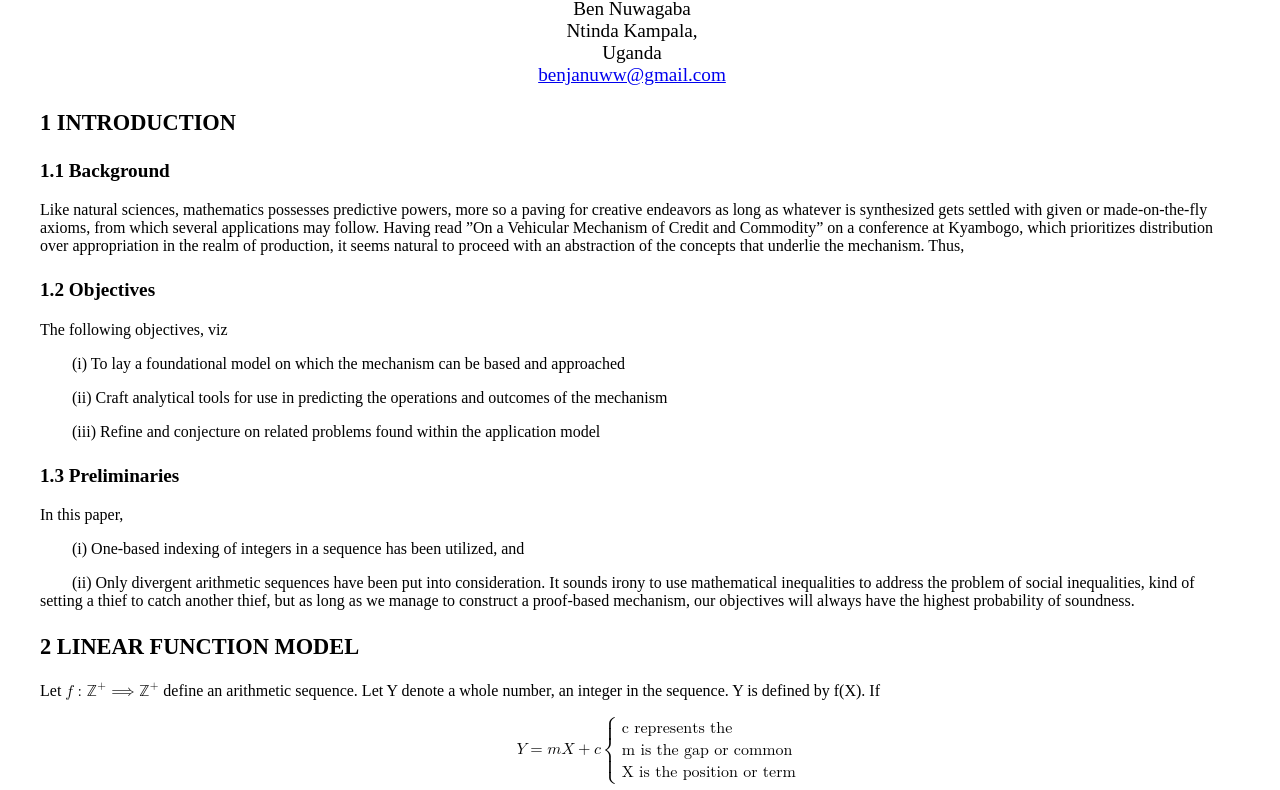
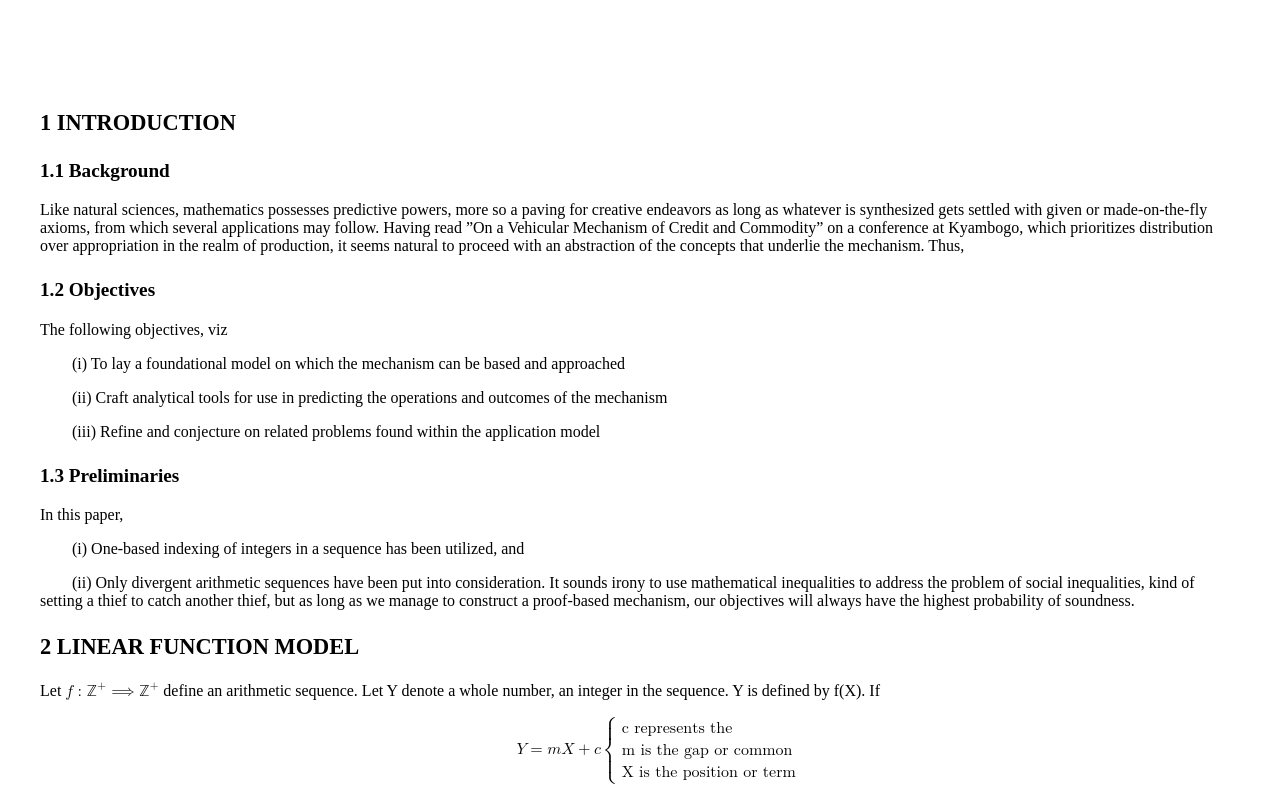
Before and after one commit to NamKyn/NamKyn.github.io, a plain HTML site: page math.html in a window 1280 px wide. Shown: the part 84-874 px from the top of the page. Drawn offline with Linux system fonts and the light colour scheme.

Commit message:
Initial commit

```diff
--- a/math.html
+++ b/math.html
@@ -13,7 +13,7 @@
 <div class="ltx_page_content">
 <article class="ltx_document ltx_authors_1line">
 <h1 class="ltx_title ltx_font_bold ltx_title_document">On Remainder Of A Sequentially Partitioned Function</h1>
-<div class="ltx_authors" style="display:hidden">
+<div class="ltx_authors" style="visibility:hidden">
 <span class="ltx_creator ltx_role_author">
 <span class="ltx_personname">Ben Nuwagaba
 <br class="ltx_break">Ntinda Kampala,
```
